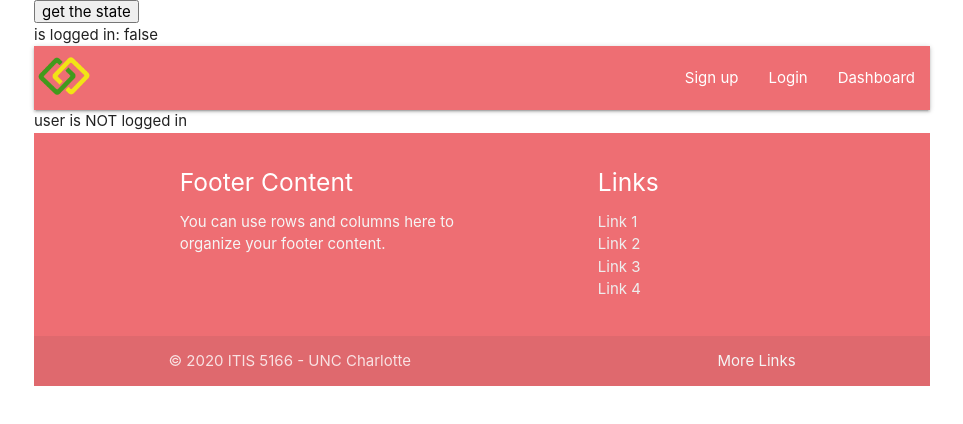
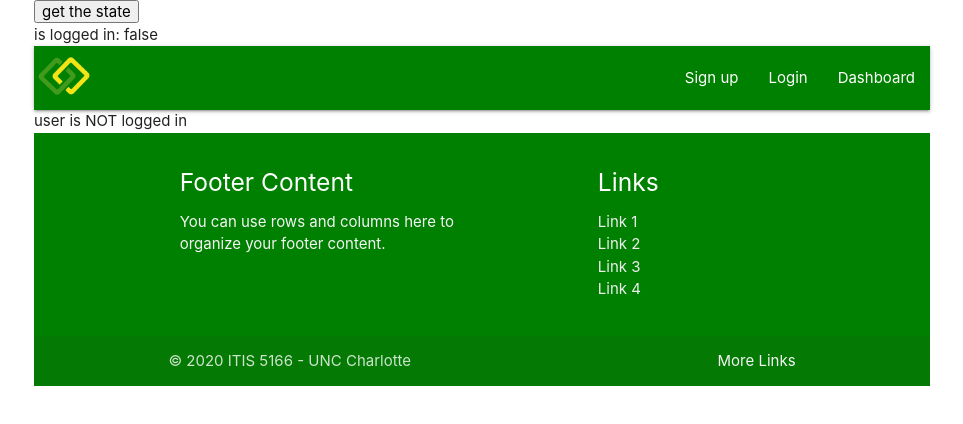
Before and after one commit to jasonschmitt/personal-budget-final-ui-2, a React (Create React App) app: page / in a window 1280 px wide. Shown: the top 424 px of the page, without its empty margins (158-1121 px from the left). Built offline with nearby package versions, Linux system fonts and the light colour scheme.

Commit message:
updating nav and footer background color and adding conditional for button

```diff
--- a/src/components/createBudget/createBudget.js
+++ b/src/components/createBudget/createBudget.js
@@ -206,7 +206,10 @@ class CreateBudget extends React.Component {
                 CREATE THIS BUDGET!
               </a>
             ) : (
-              <div>enter data to create a budget</div>
+              <div>
+                Enter data to visualize your chart before you create your budget
+                chart!
+              </div>
             )}
           </form>
         </div>
--- a/src/index.css
+++ b/src/index.css
@@ -12,6 +12,11 @@ code {
     monospace;
 }
 
+nav,
+.page-footer {
+  background-color: green !important;
+}
+
 .MuiInput-underline:before {
   border-bottom: none !important;
 }
```
Also changed, not shown: 1 other file (tests, documents, lock files or other folders).
